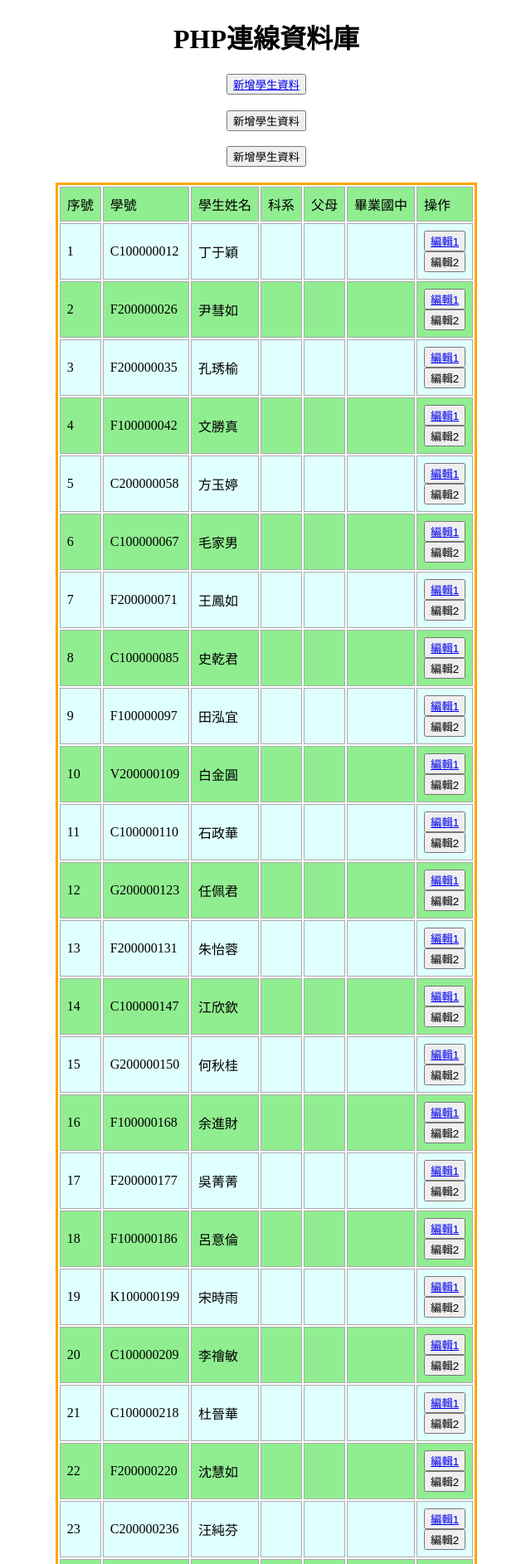
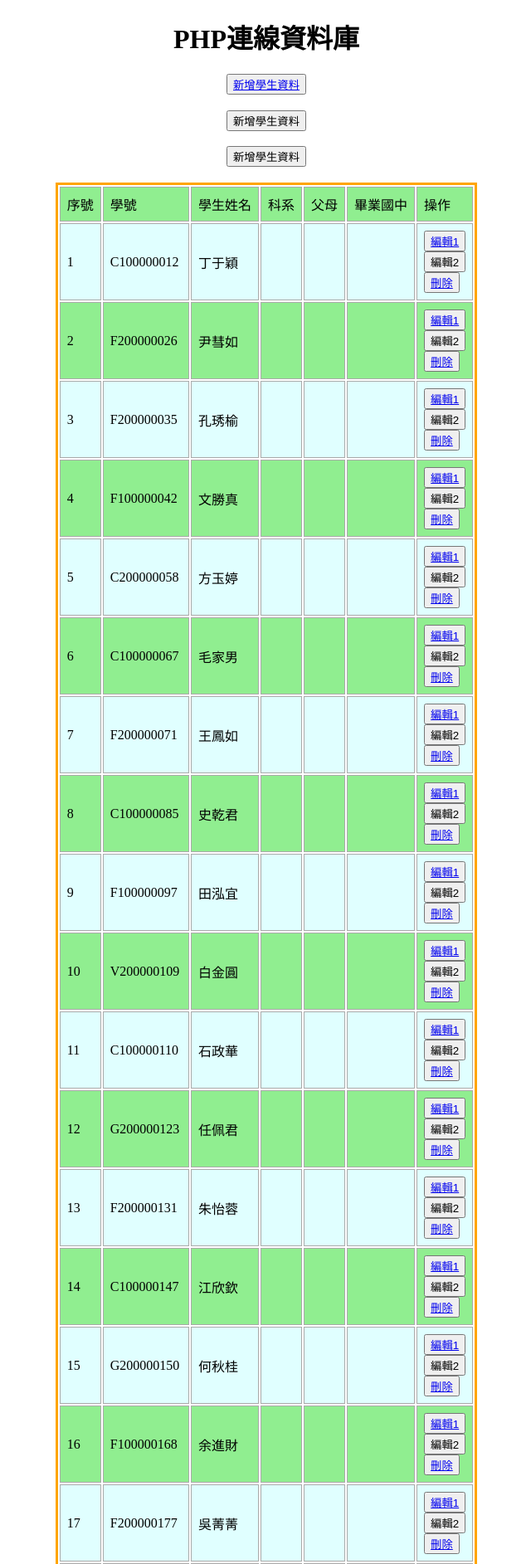
Before and after one commit to POPOB2/SQL_Notes, a PHP site: page /02_CRUD.php in a window 1280 px wide. Shown: the top 1885 px of the page at 83% size, without its empty margins (319-959 px from the left). Run offline with PHP 8.4, Linux system fonts and the light colour scheme; data comes from the database, SQL or seed files in the repository; data that the repository does not hold is empty.

Commit message:
CRUD-Create-資料表呈現含基礎的 新增/編輯/刪除 功能

```diff
--- a/SQL_POD/02_CRUD.php
+++ b/SQL_POD/02_CRUD.php
@@ -81,6 +81,8 @@ $sql = "SELECT * FROM `students`";
                 echo "<form action='05_edit.php' method='post'><input type='hidden' name='id' value='{$rows['id']}'><button>編輯2</button></form>";// 方案二. POST傳值
                 // 須建立一個form表單 類型post ,當按下button時action到05_edit.php, 這裡使用input hidden隱藏欄位 name告知查詢欄位為id value查找的值為{$rows['id']}給出的id值
 
+                echo "<button><a href='07_del.php?id={$rows['id']}'>刪除</a></button>";//新增刪除按鈕 按下刪除時會帶著row帶來的id 連結到07_del.php刪除頁面
+
                 echo "</td>";
             echo "</tr>";
             }
```
